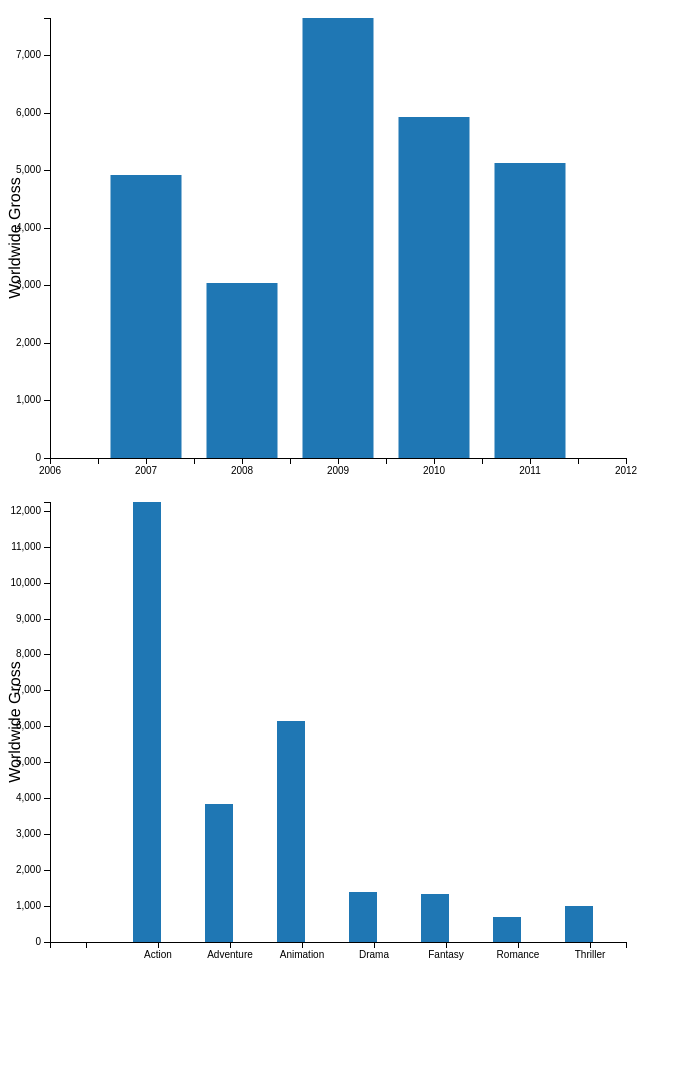
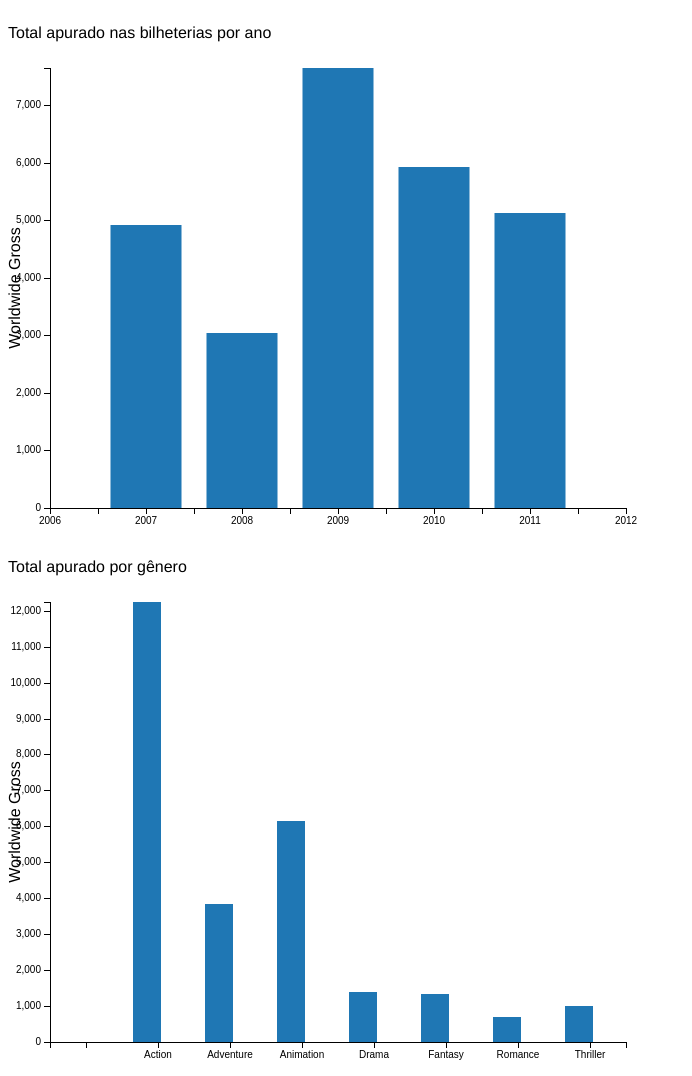
Before and after one commit to brunasousa/datavis, a plain HTML site: page movies_d3_dc.html in a window 1280 px wide. Shown: the whole page, without its empty margins (0-692 px from the left). Before the commit the page ends 976 px from the top, so only its background shows below. Drawn offline with nearby package versions, Linux system fonts and the light colour scheme; files that its build step writes are made by us from their sources.

Commit message:
Adição de títulos.

```diff
--- a/movies_d3_dc.html
+++ b/movies_d3_dc.html
@@ -11,7 +11,10 @@
 
 </head>
 <body>
-    <div id="chart"></div>
+    <div id="chart">
+        <p>Total apurado nas bilheterias por ano</p>
+
+    </div>
 	<script type="text/javascript">
         var barChart = dc.barChart('#chart');
 
@@ -58,7 +61,10 @@
 		});
 	</script>
 
-    <div id="chart2"></div>
+    <div id="chart2">
+        <p>Total apurado por gênero</p>
+
+    </div>
 
     <script type="text/javascript">
         var barChart2 = dc.barChart('#chart2');
```
